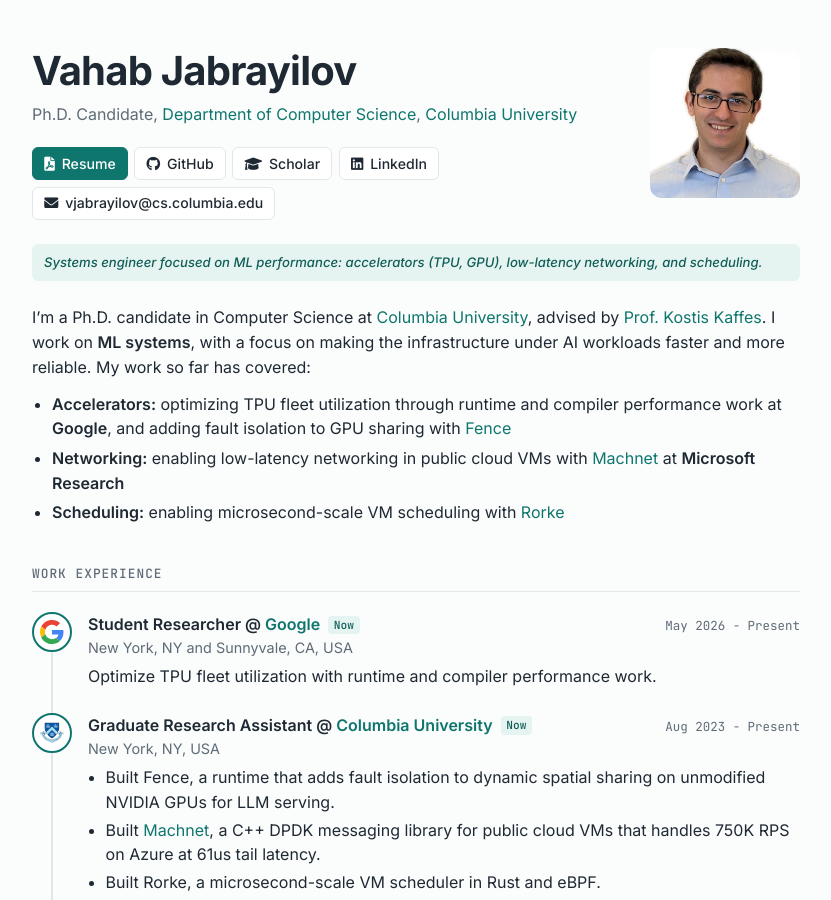
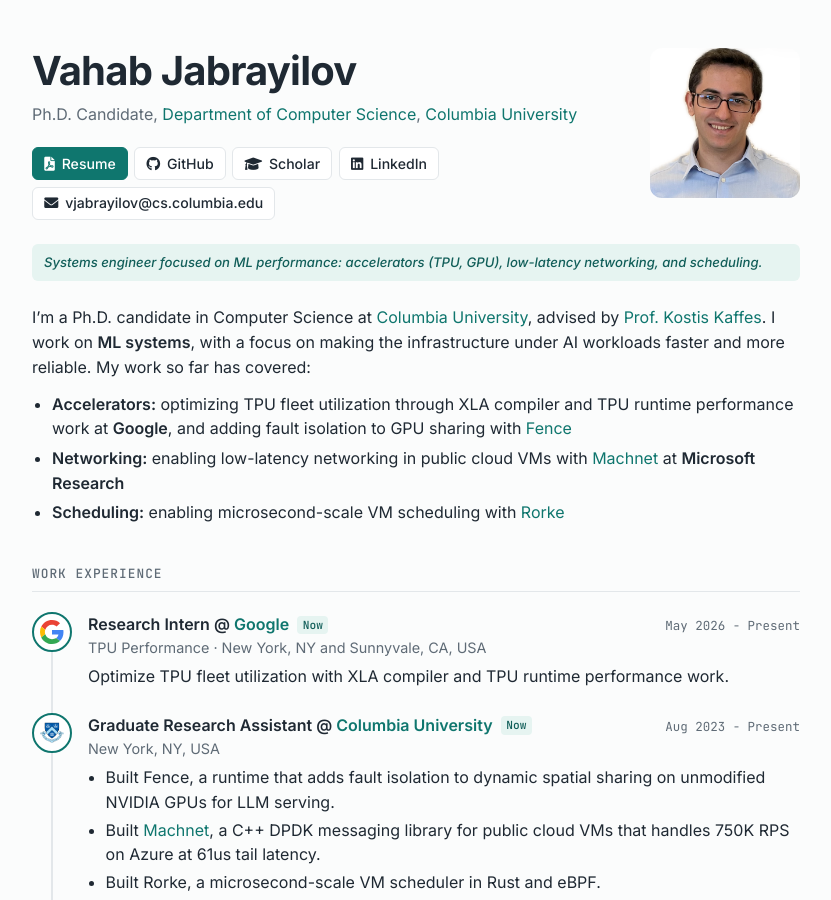
Before and after one commit to vjabrayilov/vjabrayilov.github.io, a Jekyll site: the page built from index.markdown, in a window 1280 px wide and 900 px high. Shown: the whole window, without its empty margins (224-1055 px from the left). Built offline with Jekyll 4.4.1, drawn with Linux system fonts in a browser that asks for light colours.

Commit message:
Update Google title and wording
Show the Google role as Research Intern with the TPU Performance team,
and describe the work as XLA compiler and TPU runtime performance work
in the experience entry, bio, and resume PDF.

Co-Authored-By: Claude Opus 5.5 <noreply@anthropic.com>
Signed-off-by: vjabrayilov <vjabrayilov@cs.columbia.edu>

```diff
--- a/_data/bio.yml
+++ b/_data/bio.yml
@@ -2,6 +2,6 @@ tagline: "Systems engineer focused on ML performance: accelerators (TPU, GPU), l
 description: |
   I'm a Ph.D. candidate in Computer Science at [Columbia University](https://www.cs.columbia.edu/), advised by [Prof. Kostis Kaffes](https://www.cs.columbia.edu/~kkaffes/). I work on **ML systems**, with a focus on making the infrastructure under AI workloads faster and more reliable. My work so far has covered:
 
-  * **Accelerators:** optimizing TPU fleet utilization through runtime and compiler performance work at **Google**, and adding fault isolation to GPU sharing with [Fence](#pub-fence)
+  * **Accelerators:** optimizing TPU fleet utilization through XLA compiler and TPU runtime performance work at **Google**, and adding fault isolation to GPU sharing with [Fence](#pub-fence)
   * **Networking:** enabling low-latency networking in public cloud VMs with [Machnet](#pub-machnet) at **Microsoft Research**
   * **Scheduling:** enabling microsecond-scale VM scheduling with [Rorke](#pub-rorke)
--- a/_data/experience.yml
+++ b/_data/experience.yml
@@ -1,13 +1,14 @@
 # Wording follows the locked resume. `bullets` lists several items; `description` is a single line.
 
-- position: Student Researcher
+- position: Research Intern
+  team: TPU Performance
   company: Google
   company_url: "https://www.google.com"
   company_icon: /assets/images/google_logo.svg
   location: New York, NY and Sunnyvale, CA, USA
   period: May 2026 - Present
   current: true
-  description: "Optimize TPU fleet utilization with runtime and compiler performance work."
+  description: "Optimize TPU fleet utilization with XLA compiler and TPU runtime performance work."
 
 - position: Graduate Research Assistant
   company: Columbia University
```
Also changed, not shown: 1 other file.
